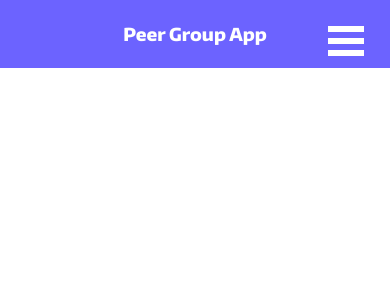
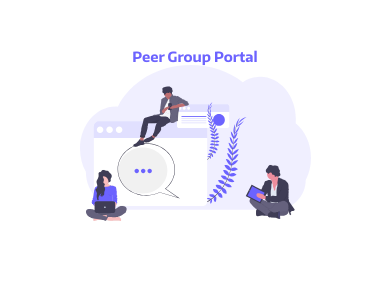
Before and after one commit to svashish305/peer-group-app, a React (Create React App) app: page / in a window 390 px wide. Shown: the top 300 px of the page. Built offline with nearby package versions, Linux system fonts and the light colour scheme.

Commit message:
added mobile logo img

```diff
--- a/package.json
+++ b/package.json
@@ -8,6 +8,7 @@
     "@testing-library/user-event": "^12.1.7",
     "node-sass": "^4.14.1",
     "react": "^16.13.1",
+    "react-bootstrap": "^1.3.0",
     "react-burger-menu": "^2.8.0",
     "react-dom": "^16.13.1",
     "react-responsive": "^8.1.0",
--- a/src/App.js
+++ b/src/App.js
@@ -1,14 +1,42 @@
 import React from 'react';
+import { useMediaQuery } from 'react-responsive';
 import Sidebar from './components/sidebar/sidebar';
+import Dashboard from './components/dashboard';
 import './App.scss';
+import {Image} from 'react-bootstrap';
 
 function App() {
+  const isDesktopOrLaptop = useMediaQuery({
+    query: '(min-device-width: 1225px)'
+  })
+  const isBigScreen = useMediaQuery({ query: '(min-device-width: 1824px)' })
+  const isTabletOrMobile = useMediaQuery({ query: '(max-width: 1224px)' })
+  const isTabletOrMobileDevice = useMediaQuery({
+    query: '(max-device-width: 1224px)'
+  })
+  const isPortrait = useMediaQuery({ query: '(orientation: portrait)' })
+  const isRetina = useMediaQuery({ query: '(min-resolution: 2dppx)' })
+
   return (
     <div className="App">
-      <header className="App-header">
+      {/* <h1>Device Test!</h1>
+      {isDesktopOrLaptop && <>
+        <p>You are a desktop or laptop</p>
+        {isBigScreen && <p>You also have a huge screen</p>}
+        {isTabletOrMobile && <p>You are sized like a tablet or mobile phone though</p>}
+      </>}
+      {isTabletOrMobileDevice && <p>You are a tablet or mobile phone</p>}
+      <p>Your are in {isPortrait ? 'portrait' : 'landscape'} orientation</p>
+      {isRetina && <p>You are retina</p>} */}
+
+      {/* <header className="App-header">
         Peer Group App
       </header>
       <Sidebar />
+      <Dashboard /> */}
+      <span className='flex-center title'>Peer Group Portal</span>
+      {(isTabletOrMobile || isTabletOrMobileDevice) && <Image src='/assets/images/logomobile.svg' fluid />}
+      {(isBigScreen || isDesktopOrLaptop) && <Image src='/assets/images/logo.svg' fluid />}
     </div>
   );
 }
--- a/src/App.scss
+++ b/src/App.scss
@@ -73,3 +73,16 @@
 a {
   text-decoration: none;
 }
+
+.flex-center {
+  display: flex;
+  justify-content: center;
+  align-items: center;
+}
+
+.title {
+  margin-top: 3rem;
+  font-size: 0.875rem;
+  font-family: 'EncodeSansBold';
+  color: var(--primary);
+}
--- a/src/components/sidebar/sidebar.js
+++ b/src/components/sidebar/sidebar.js
@@ -9,7 +9,7 @@ class Sidebar extends React.Component {
 
   render () {
     return (
-    <div id="outer-container">
+      <div id="outer-container">
 				<Menu right disableAutoFocus outerContainerId={ "outer-container" }>
 						<a id="logout" className="menu-item" href=".">LOG OUT</a>
 				</Menu>
```
Also changed, not shown: public/assets/images/logomobile.svg (added).
